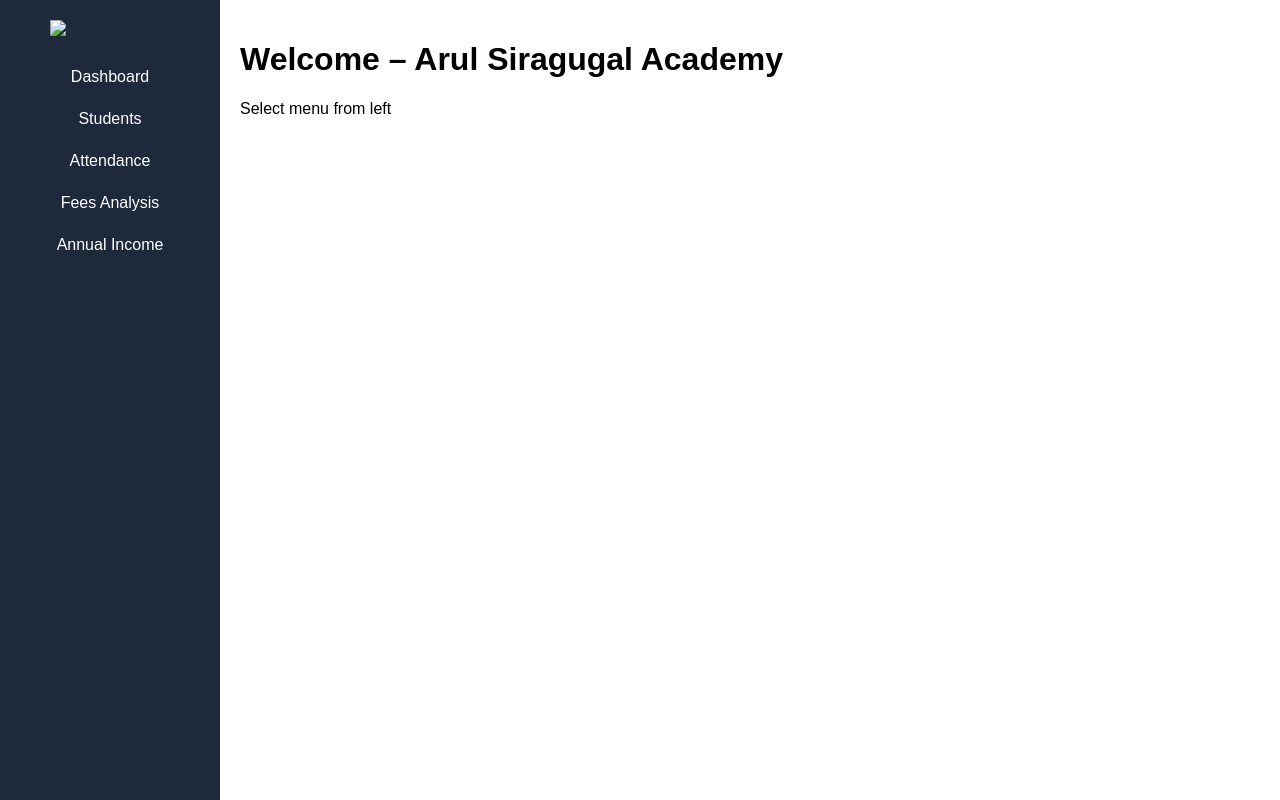
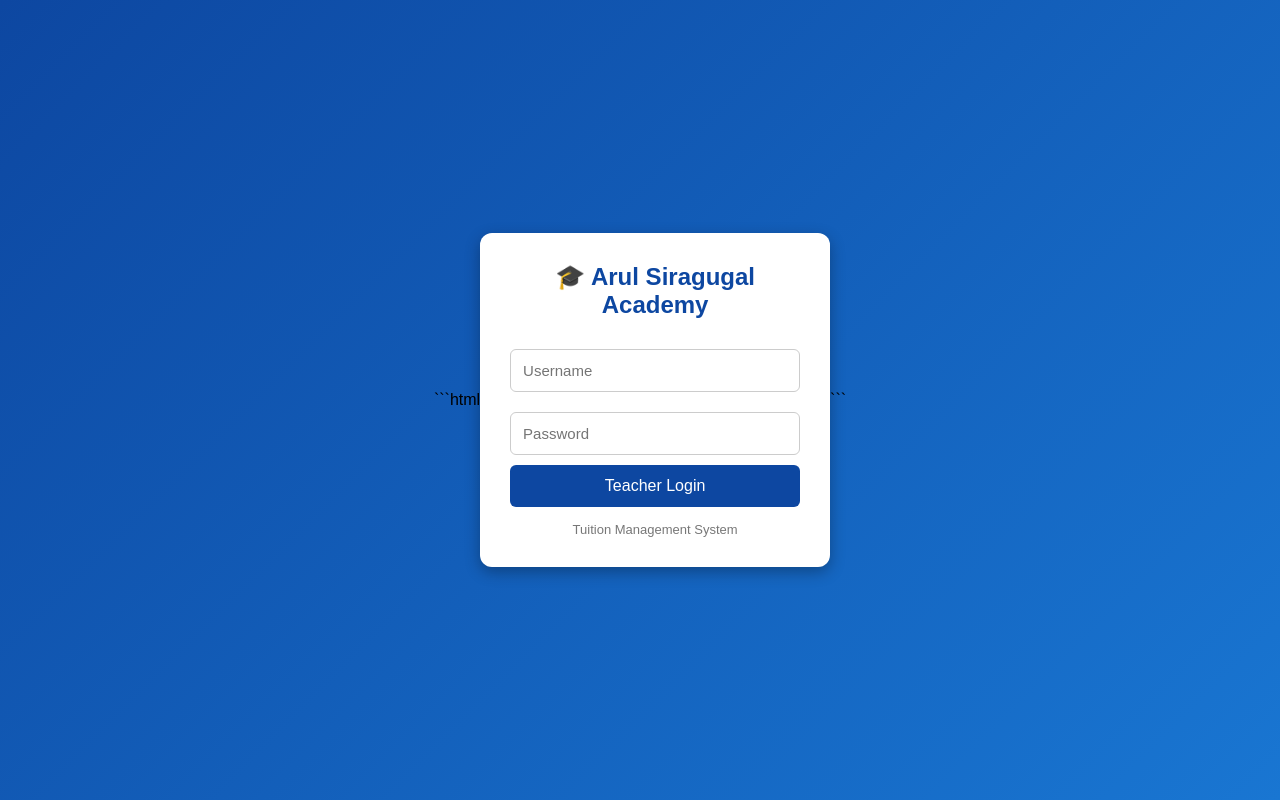
Before and after one commit to asacademy2126/ARUL-SIRAGUGAL-ACADEMY, a plain HTML site: page index.html in a window 1280 px wide. Drawn offline with Linux system fonts and the light colour scheme.

Commit message:
Update index.html

````diff
--- a/index.html
+++ b/index.html
@@ -1,23 +1,103 @@
-
+```html
 <!DOCTYPE html>
-<html>
+<html lang="en">
 <head>
 <meta charset="UTF-8">
+<meta name="viewport" content="width=device-width, initial-scale=1.0">
 <title>Arul Siragugal Academy</title>
-<link rel="stylesheet" href="style.css">
+
+<style>
+*{
+    margin:0;
+    padding:0;
+    box-sizing:border-box;
+    font-family:Arial,sans-serif;
+}
+body{
+    background:linear-gradient(135deg,#0d47a1,#1976d2);
+    height:100vh;
+    display:flex;
+    justify-content:center;
+    align-items:center;
+}
+.container{
+    width:350px;
+    background:#fff;
+    padding:30px;
+    border-radius:12px;
+    box-shadow:0 5px 15px rgba(0,0,0,.3);
+}
+h2{
+    text-align:center;
+    color:#0d47a1;
+    margin-bottom:20px;
+}
+input{
+    width:100%;
+    padding:12px;
+    margin:10px 0;
+    border:1px solid #ccc;
+    border-radius:6px;
+    font-size:15px;
+}
+button{
+    width:100%;
+    padding:12px;
+    background:#0d47a1;
+    color:white;
+    border:none;
+    border-radius:6px;
+    font-size:16px;
+    cursor:pointer;
+}
+button:hover{
+    background:#1565c0;
+}
+.footer{
+    text-align:center;
+    margin-top:15px;
+    color:#777;
+    font-size:13px;
+}
+</style>
+
 </head>
+
 <body>
-<div class="sidebar">
-  <img src="assets/logo.png" class="logo">
-  <a href="pages/dashboard.html">Dashboard</a>
-  <a href="pages/students.html">Students</a>
-  <a href="pages/attendance.html">Attendance</a>
-  <a href="pages/fees.html">Fees Analysis</a>
-  <a href="pages/income.html">Annual Income</a>
+
+<div class="container">
+
+<h2>🎓 Arul Siragugal Academy</h2>
+
+<input type="text" id="username" placeholder="Username">
+
+<input type="password" id="password" placeholder="Password">
+
+<button onclick="login()">Teacher Login</button>
+
+<div class="footer">
+Tuition Management System
 </div>
-<div class="content">
-  <h1>Welcome – Arul Siragugal Academy</h1>
-  <p>Select menu from left</p>
+
 </div>
+
+<script>
+function login(){
+
+let username=document.getElementById("username").value.trim();
+let password=document.getElementById("password").value.trim();
+
+if(username==="admin" && password==="1234"){
+    alert("Login Successful");
+    window.location.href="dashboard.html";
+}
+else{
+    alert("Invalid Username or Password");
+}
+
+}
+</script>
+
 </body>
 </html>
+```
````
